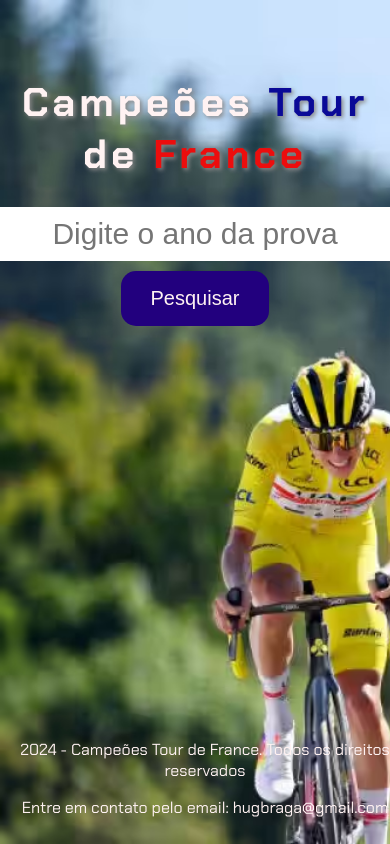
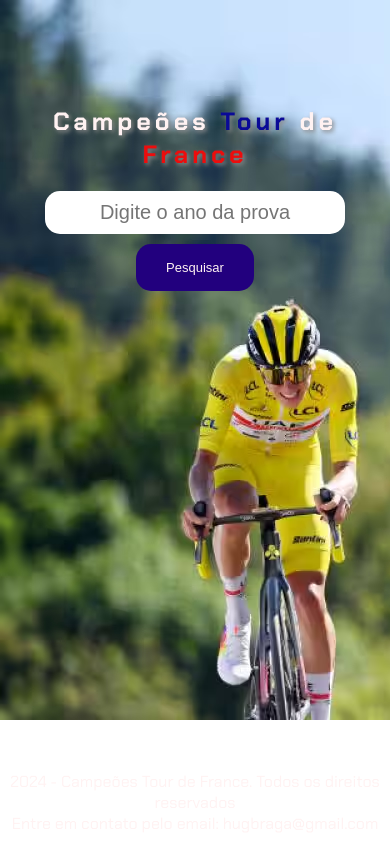
Before and after one commit to hrbraga/imersao, a plain HTML site: page index.html in a window 390 px wide. Shown: the top 844 px of the page. Drawn offline with Linux system fonts and the light colour scheme.

Commit message:
Ajustando responsividade do projeto

```diff
--- a/index.html
+++ b/index.html
@@ -4,6 +4,7 @@
 <head>
     <meta charset="UTF-8">
     <meta name="viewport" content="width=device-width, initial-scale=1.0">
+    <link rel="stylesheet" href="./src/css/reset.css">
     <link rel="stylesheet" href="./src/css/variables.css">
     <link rel="stylesheet" href="./src/css/style.css">
     <link rel="stylesheet" href="https://cdnjs.cloudflare.com/ajax/libs/font-awesome/5.15.4/css/all.min.css"
--- /dev/null
+++ b/src/css/reset.css
@@ -0,0 +1,5 @@
+*{
+    margin: 0;
+    padding: 0;
+    box-sizing: border-box;
+}
--- a/src/css/style.css
+++ b/src/css/style.css
@@ -1,7 +1,5 @@
 html{
-    background: url(../images/tour3.avif) no-repeat;
-    background-size: cover;
-    font-size: 62.5%;
+   font-size: 62.5%;
 }
 
 /* Estiliza o corpo da página */
@@ -14,6 +12,8 @@
     height: 100vh;
     margin: 0;
     padding: 0;
+    background: url(../images/tour3.avif) no-repeat;
+    background-size: cover;
 }
 
 /* Estiliza os títulos h1 */
@@ -23,6 +23,7 @@
     text-align: center; /* Alinha o texto ao centro */
     letter-spacing: 0.4rem; /* Espaçamento entre letras */
     text-shadow: 2px 2px 4px #888;
+    margin-bottom: 30px;
 }
 
 /* Estiliza as seções da página */
@@ -43,7 +44,6 @@
     color: var(--color-texto-principal); /* Cor do texto */
     font-size: 3rem; /* Tamanho da fonte */
     text-align: center;
-    box-sizing: border-box; /* Inclui padding e border na largura total */
 }
 
 /* Estiliza os botões dentro das seções */
@@ -147,3 +147,27 @@
     color: var(--color-texto-geral);
     font-size: 1.6rem;
 }
+
+@media (max-width: 600px){
+    h1{
+        font-size: 2.5rem;
+        margin-bottom: 20px;
+    }
+
+    body{
+        background-size: auto auto;
+    }
+    section input {
+        width: 30rem;
+        font-size: 2rem;
+    }
+
+    section button {
+        font-size: 1.3rem;
+    }
+
+    footer{
+        text-wrap: wrap;
+    }
+
+}
```
